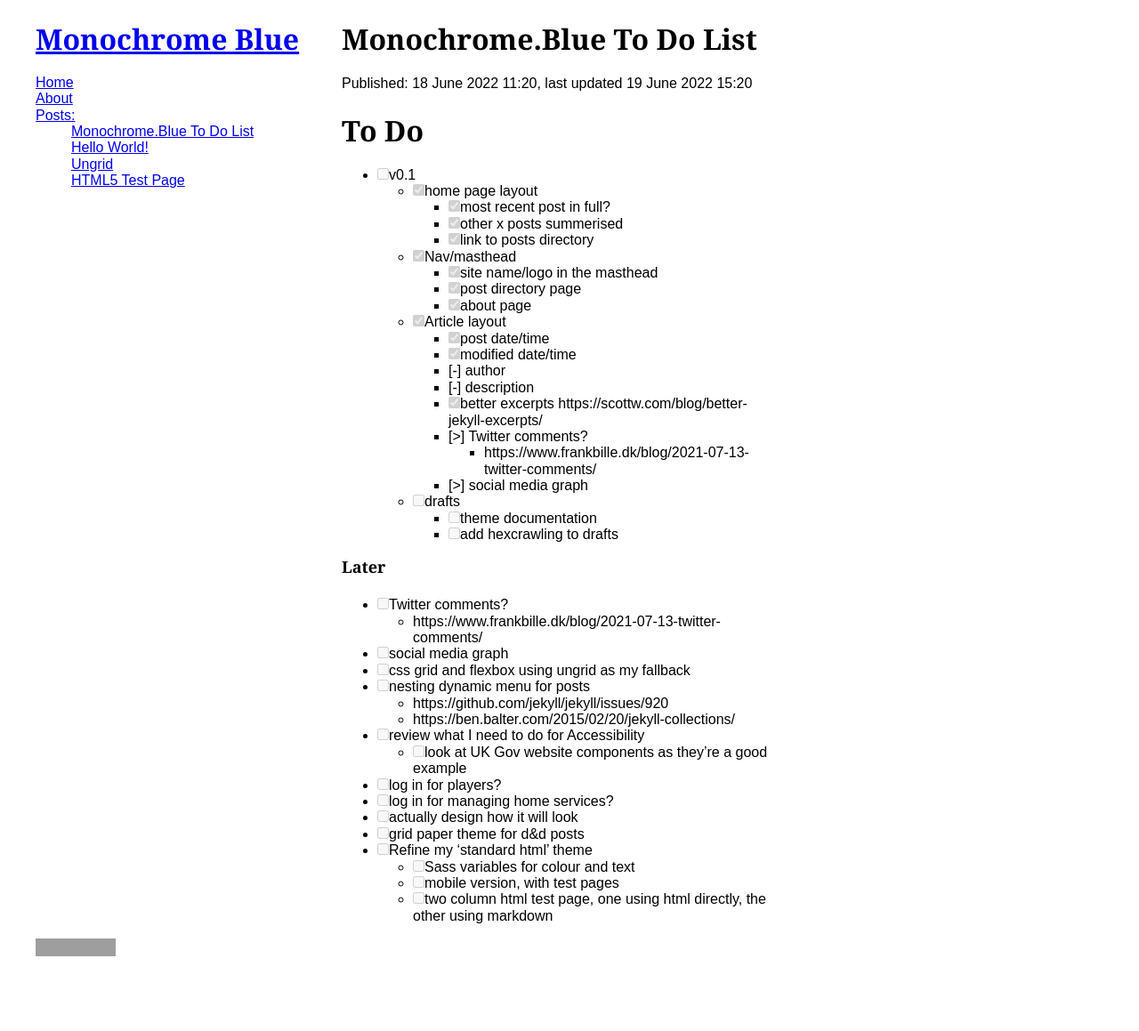
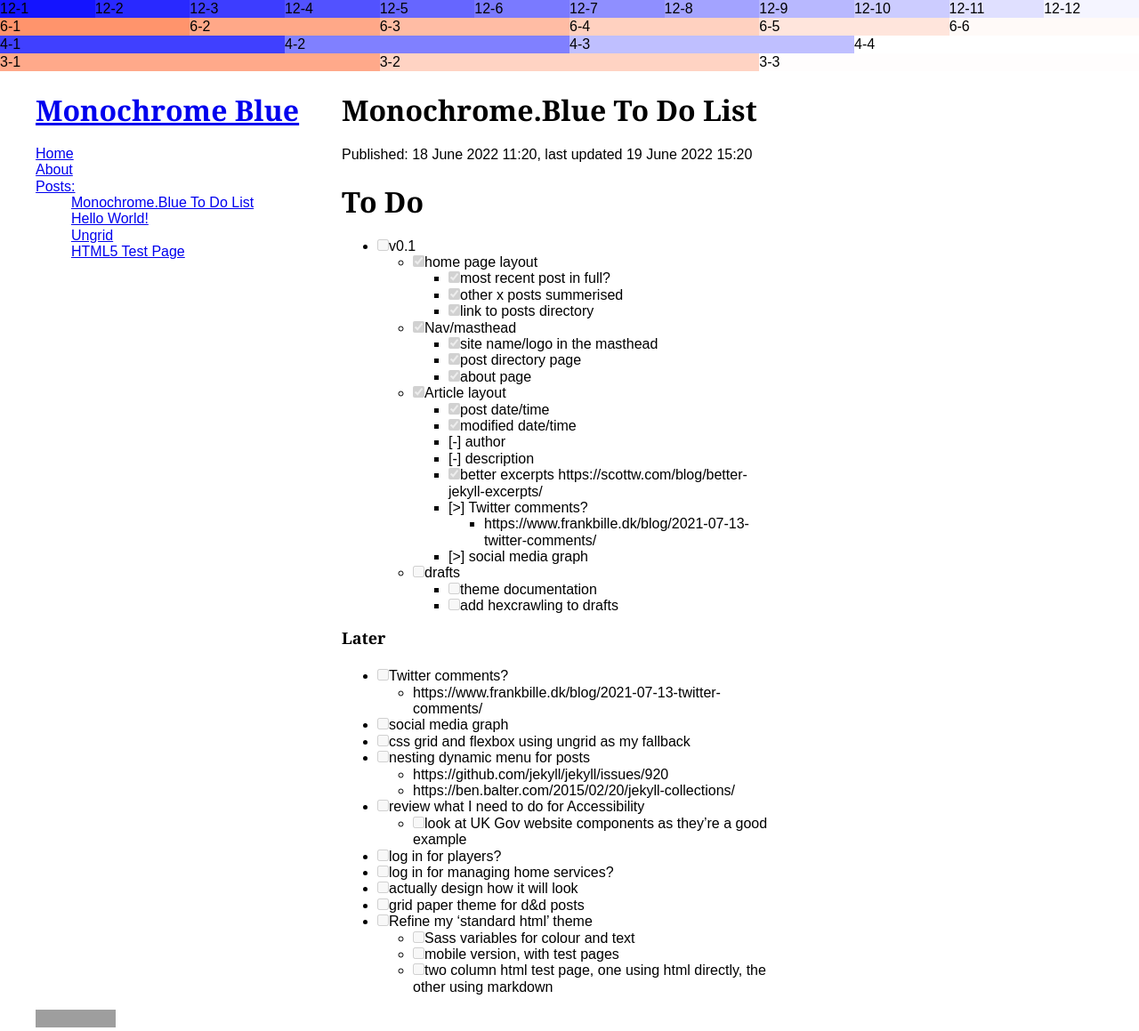
Before and after one commit to monochromeblue/battlemat, a Jekyll site: the page built from _posts/2022-06-18-todo.md, in a window 1280 px wide. Shown: the whole page at 89% size. Built offline with Jekyll 4.4.1, drawn with Linux system fonts in a browser that asks for light colours; cached includes are drawn as plain includes; before the commit the page ends 1079 px from its top, so only the background shows below that; grey boxes are pictures that could not be loaded.

Commit message:
testing grid sizes

```diff
--- a/_layouts/default.html
+++ b/_layouts/default.html
@@ -10,6 +10,40 @@
   {% endif %}
 </head>
 <body>
+
+  <div class="row row12">
+    <p class="col _12-1">12-1</p>
+    <p class="col _12-2">12-2</p>
+    <p class="col _12-3">12-3</p>
+    <p class="col _12-4">12-4</p>
+    <p class="col _12-5">12-5</p>
+    <p class="col _12-6">12-6</p>
+    <p class="col _12-7">12-7</p>
+    <p class="col _12-8">12-8</p>
+    <p class="col _12-9">12-9</p>
+    <p class="col _12-10">12-10</p>
+    <p class="col _12-11">12-11</p>
+    <p class="col _12-12">12-12</p>
+  </div>
+  <div class="row row6">
+    <p class="col _6-1">6-1</p>
+    <p class="col _6-2">6-2</p>
+    <p class="col _6-3">6-3</p>
+    <p class="col _6-4">6-4</p>
+    <p class="col _6-5">6-5</p>
+    <p class="col _6-6">6-6</p>
+  </div>
+  <div class="row row4">
+    <p class="col _4-1">4-1</p>
+    <p class="col _4-2">4-2</p>
+    <p class="col _4-3">4-3</p>
+    <p class="col _4-4">4-4</p>
+  </div>
+  <div class="row row3">
+    <p class="col _3-1">3-1</p>
+    <p class="col _3-2">3-2</p>
+    <p class="col _3-3">3-3</p>
+  </div>
 
   <div class="wrapper row">
 
--- a/_posts/2022-06-18-todo.md
+++ b/_posts/2022-06-18-todo.md
@@ -31,7 +31,6 @@ excerpt: "List of outstanding tasks for developing this site."
     * [ ] drafts
         * [ ] theme documentation
         * [ ] add hexcrawling to drafts
-<!--more-->
 
 <h4>Later</h4>
 
--- a/assets/css/monoblue.css
+++ b/assets/css/monoblue.css
@@ -79,3 +79,94 @@ figcaption {
 .header h1 {
     padding-left: 40px;
 }
+
+
+/* testing */
+.row12 {
+    background-color: blue;
+}
+.row6 {
+    background-color: coral;
+}
+.row4 {
+    background-color: blue;
+}
+.row3 {
+    background-color: coral;
+}
+
+._12-1 {
+    background-color: rgba(255, 255, 255, .08);
+}
+._12-2 {
+    background-color: rgba(255, 255, 255, .16);
+}
+._12-3 {
+    background-color: rgba(255, 255, 255, .24);
+}
+._12-4 {
+    background-color: rgba(255, 255, 255, .32);
+}
+._12-5 {
+    background-color: rgba(255, 255, 255, .40);
+}
+._12-6 {
+    background-color: rgba(255, 255, 255, .48);
+}
+._12-7 {
+    background-color: rgba(255, 255, 255, .56);
+}
+._12-8 {
+    background-color: rgba(255, 255, 255, .64);
+}
+._12-9 {
+    background-color: rgba(255, 255, 255, .72);
+}
+._12-10 {
+    background-color: rgba(255, 255, 255, .80);
+}
+._12-11 {
+    background-color: rgba(255, 255, 255, .88);
+}
+._12-12 {
+    background-color: rgba(255, 255, 255, .96);
+}
+._6-1 {
+    background-color: rgba(255, 255, 255, .16);
+}
+._6-2 {
+    background-color: rgba(255, 255, 255, .32);
+}
+._6-3 {
+    background-color: rgba(255, 255, 255, .48);
+}
+._6-4 {
+    background-color: rgba(255, 255, 255, .64);
+}
+._6-5 {
+    background-color: rgba(255, 255, 255, .80);
+}
+._6-6 {
+    background-color: rgba(255, 255, 255, .96);
+}
+._4-1 {
+    background-color: rgba(255, 255, 255, .25);
+}
+._4-2 {
+    background-color: rgba(255, 255, 255, .50);
+}
+._4-3 {
+    background-color: rgba(255, 255, 255, .75);
+}
+._4-4 {
+    background-color: rgba(255, 255, 255, 1);
+}
+._3-1 {
+    background-color: rgba(255, 255, 255, .33);
+}
+._3-2 {
+    background-color: rgba(255, 255, 255, .66);
+}
+._3-3 {
+    background-color: rgba(255, 255, 255, .99);
+}
```
